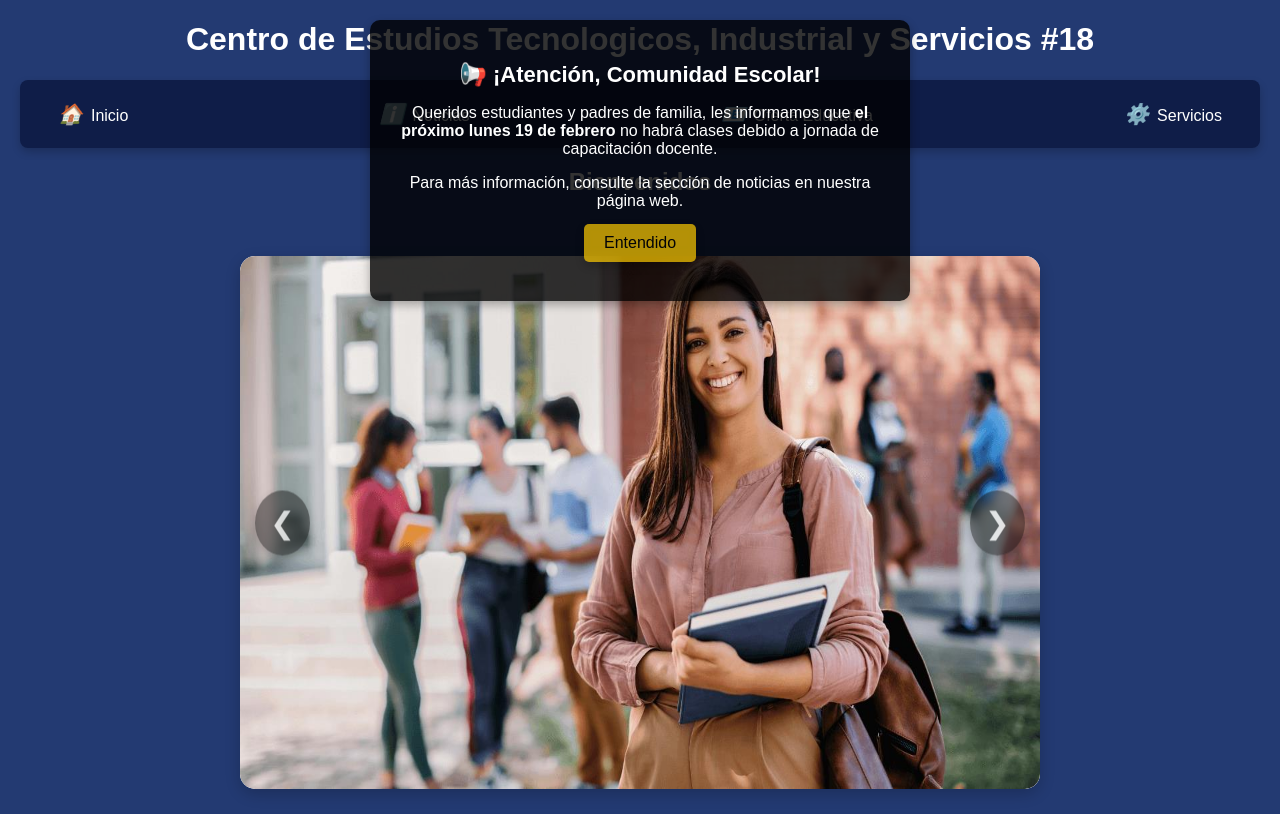
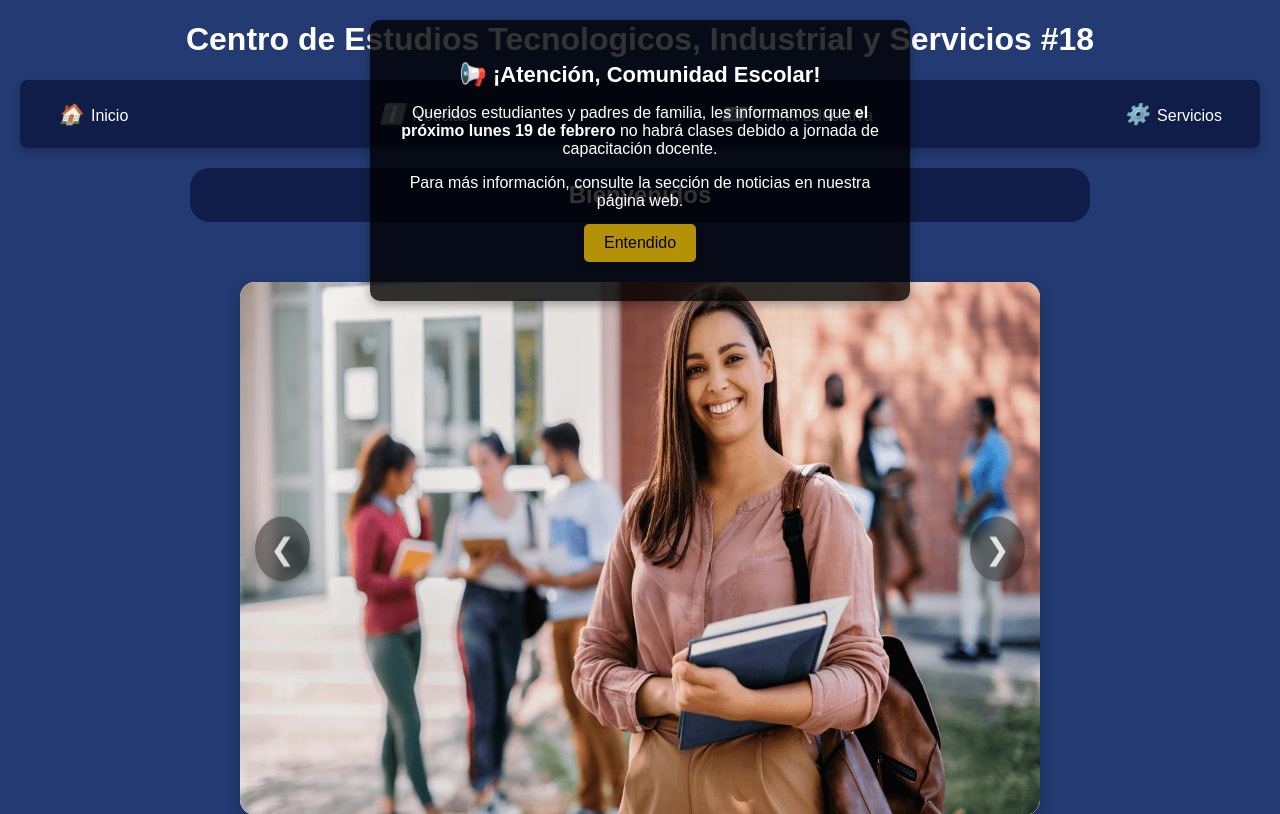
Before and after one commit to JazielPatricio/PATZINO, a PHP site: page / in a window 1280 px wide. Shown: the top 814 px of the page. Run offline with PHP 8.4, Linux system fonts and the light colour scheme.

Commit message:
Prueba 2 de actualización de la APP

```diff
--- a/escuela/epoem218/css/estilos.css
+++ b/escuela/epoem218/css/estilos.css
@@ -4,8 +4,13 @@
 }
 
 .Texto-bienvenida{
+    background-color: #0f1d48;
     color: #FFFFFF;
     text-align: center;
+    border-radius: 20px;
+    padding: 13px;
+    margin:  20px 190px;
+    display: grid;
 }
 
 .Subtitulo-Avisos{
```
